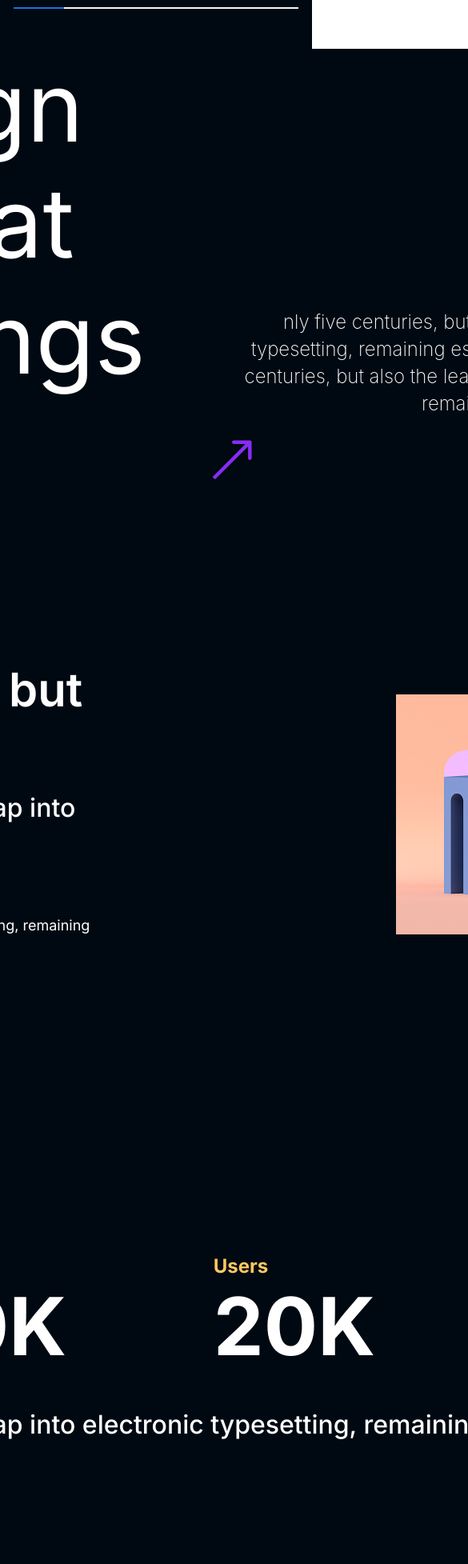
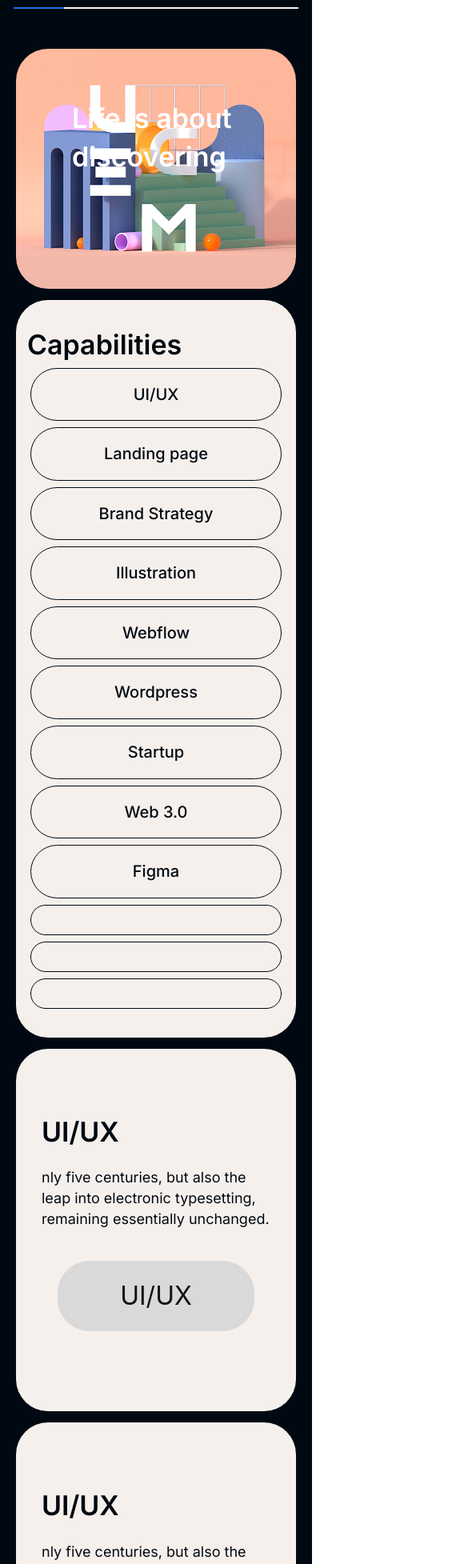
Before and after one commit to 70Ni/webapp, a React (Create React App) app: page / in a window 390 px wide. Shown: the part 25-1980 px from the top of the page at 80% size, 585 px wide, since content can reach past the window. Built offline with nearby package versions, Linux system fonts and the light colour scheme.

Commit message:
responsive layout

```diff
--- a/src/App.css
+++ b/src/App.css
@@ -14,3 +14,13 @@
 body {
   background-color: #000912;
 }
+@media only screen and (max-width: 1025px) {
+  .MainSec {
+    margin: 0px 40px;
+  }
+}
+@media only screen and (max-width: 425px) {
+  .MainSec {
+    margin: 0px 20px;
+  }
+}
--- a/src/App.js
+++ b/src/App.js
@@ -16,15 +16,15 @@ function App() {
     <div className="App">
       <Navigation />
       <div className='MainSec'>
-      <IntoSec />
-      <Brief />
-      <Achieve />
-      <Case />
-      <Projects />
-      <Capabilities />
-      <Clients />
-      <Feedback />
-      <Footer />
+      {/* <IntoSec /> */}
+        {/* <Brief /> */}
+         {/* <Achieve /> */}
+        {/* <Case /> */}
+        {/* <Projects /> */}
+        <Capabilities />
+        {/*<Clients />
+        <Feedback />
+        <Footer /> */}
       </div>
     </div>
   );
--- a/src/Section/Achievements/Achievemnt.css
+++ b/src/Section/Achievements/Achievemnt.css
@@ -26,3 +26,21 @@
   font-weight: 800;
   line-height: normal;
 }
+@media only screen and (max-width: 1025px) {
+  .ValueContainer {
+    flex-wrap: wrap;
+  }
+}
+@media only screen and (max-width: 514px) {
+  .Header {
+    font-size: 34px;
+  }
+  .ValueContainer {
+    justify-content: center;
+  }
+}
+@media only screen and (max-width: 425px) {
+  .ValueContainer {
+    justify-content: flex-start;
+  }
+}
--- a/src/Section/Brief/Brief.css
+++ b/src/Section/Brief/Brief.css
@@ -1,4 +1,3 @@
-
 .outerwrapper {
   display: flex;
   padding: 180px 0px;
@@ -8,10 +7,12 @@
 .left {
   max-width: 618px;
 }
-.Header,.subtxt,.para{
+.Header,
+.subtxt,
+.para {
   font-size: 58px;
   font-weight: 600;
-    font-family: 'Inter', Courier, monospace;
+  font-family: "Inter", Courier, monospace;
   color: white;
 }
 .subtxt {
@@ -26,4 +27,28 @@
 .Imag-Brief {
   width: 400px;
   height: Auto;
+  margin: 20px;
 }
+
+@media only screen and (max-width: 1025px) {
+  .outerwrapper {
+    flex-wrap: wrap-reverse;
+  }
+  .left {
+    max-width: max-content;
+  }
+  .Imag-Brief {
+    margin: 40px 0px;
+    width: 100%;
+  }
+}
+@media only screen and (max-width: 425px) {
+  .Imag-Brief {
+    width: 100%;
+  }
+}
+@media only screen and (max-width: 320px) {
+  .Imag-Brief {
+    width: 100%;
+  }
+}
--- a/src/Section/Capabilities/Capabilities.jsx
+++ b/src/Section/Capabilities/Capabilities.jsx
@@ -1,8 +1,10 @@
 import React from "react";
 import { Button } from "rsuite";
 import image from "../../Images/Img/Image.png";
+import 'rsuite/dist/rsuite.min.css';
+import '../../custom-theme.less';
+import "../Capabilities/Capability.css";
 
-import "../Capabilities/Capability.css";
 function Capabilities() {
   return (
     <div className="capabilites-outer">
@@ -36,13 +38,8 @@ function Capabilities() {
             nly five centuries, but also the leap into electronic typesetting,
             remaining essentially unchanged.
           </div>
-        </div>
-        <div className="categBox">
-          <div className="Header dark-txt">UI/UX</div>
-          <div className="para dark-txt">
-            nly five centuries, but also the leap into electronic typesetting,
-            remaining essentially unchanged.
-            <Button className= "Catebutton">UI/UX</Button>
+           <div className="buttoncontainte">
+            <Button appearance="" active className="Catebutton">UI/UX</Button>
           </div>
         </div>
         <div className="categBox">
@@ -51,6 +48,19 @@ function Capabilities() {
             nly five centuries, but also the leap into electronic typesetting,
             remaining essentially unchanged.
           </div>
+          <div className="buttoncontainte">
+            <Button appearance="" active className="Catebutton">UI/UX</Button>
+          </div>
+        </div>
+        <div className="categBox">
+          <div className="Header dark-txt">UI/UX</div>
+          <div className="para dark-txt">
+            nly five centuries, but also the leap into electronic typesetting,
+            remaining essentially unchanged.
+          </div>
+          <div className="buttoncontainte">
+            <Button className="Catebutton">UI/UX</Button>
+          </div>
         </div>
       </div>
     </div>
--- a/src/Section/Capabilities/Capability.css
+++ b/src/Section/Capabilities/Capability.css
@@ -6,8 +6,9 @@
     border-radius: 40px;
     width: fit-content;
     margin: 4px;
-    background-color: #FFC49D;
     color: #000912;
+    border: 1px solid #000912;
+
     font-weight: 500;
     font-family: 'Inter', Courier, monospace;
     font-size: 20px;
@@ -45,6 +46,55 @@
 .categorywrapr {
     display: flex;
 }
+.buttoncontainte {
+    display: flex;
+    justify-content: center;
+}
 .Catebutton {
-    padding: ;
+    padding: 34px 40px;
+    border-radius: 40px;
+    margin: 20px;
+    font-size: 32px;
+    width: 100%;
+    background-color: #8234E1;
+    color: white;
 }
+.Catebutton:hover {
+    color: white;
+    background-color: #000912;
+}
+.Catebutton::after {
+    background-color: #000912;
+}
+
+@media only screen and (max-width: 904px) {
+    .capbilitieswrapper,.categorywrapr {
+      flex-wrap: wrap;
+    }
+    .captagBox {
+        margin: 0px;
+    }
+    .categBox {
+        margin-right: 0px;
+    }
+    .capLeft {
+        width: 100%;
+    }
+    .capbox {
+        margin-bottom: 14px;
+        height: 300px;
+        width: 100%;
+    }
+    .capimgtxt {
+        rotate: 0deg;
+    }
+  }
+  @media only screen and (max-width: 584px) {
+    .captag {
+        width:100%;
+        text-align: center;
+    }
+    .captagBox {
+        padding: 32px 14px;
+    }
+  }
--- a/src/Section/Case/Case.css
+++ b/src/Section/Case/Case.css
@@ -51,11 +51,59 @@
   height: 40px;
 }
 .storyBxcontent {
+  display: grid;
+  gap: 10px;
+  grid-template-areas:
+    "storyheader ParaGrid ParaGrid"
+    "storyheader ParaGrid ParaGrid"
+    "Quotes ParaGrid ParaGrid";
+}
+
+@media only screen and (max-width: 1132px) {
+
+  .storyBxcontent {
     display: grid;
     gap: 10px;
     grid-template-areas:
-      "storyheader ParaGrid ParaGrid"
-      "storyheader ParaGrid ParaGrid"
-      "Quotes ParaGrid ParaGrid"
+      "storyheader storyheader storyheader"
+      "ParaGrid ParaGrid ParaGrid"
+      "Quotes Quotes Quotes";
+  }
+}
+@media only screen and (max-width: 880px) {
+  .case-outer-flex {
+    flex-wrap: wrap;
+  }
+  .OurStoryBox {
+    margin-top: 14px;
+  }
+  .caseLeft {
+    width: 100%;
+    padding-right: none;
+  }
+  .aboutUs {
+    width: 100%;
+  }
+  .case-image {
+    width: 100%;
+    height: 400px;
+    object-fit: cover;
+  }
 
+}
+
+@media only screen and (max-width: 425px) {
+  .case-image {
+    width: 100%;
+    height: 300px;
+    object-fit: cover;
   }
+  .storyBxcontent {
+    display: grid;
+    gap: 10px;
+    grid-template-areas:
+      "storyheader storyheader storyheader"
+      "ParaGrid ParaGrid ParaGrid"
+      "Quotes Quotes Quotes";
+  }
+}
--- a/src/Section/Projects/Projects.css
+++ b/src/Section/Projects/Projects.css
@@ -4,6 +4,7 @@
 .projectSelector {
     margin: 20px 0px;
 }
+
 
 .selectTxt {
     font-size: 32pt;
--- a/src/Sections/IntoSec.css
+++ b/src/Sections/IntoSec.css
@@ -1,7 +1,7 @@
 .IntroWrapper {
   display: flex;
   justify-content: space-between;
-    align-items:flex-end;
+  align-items: flex-end;
   color: white;
   height: 100%;
 }
@@ -9,7 +9,7 @@
   min-width: 770px;
 }
 .IntroTXT {
-    font-family: 'Inter', Courier, monospace;
+  font-family: "Inter", Courier, monospace;
   font-size: 120px;
   line-height: 145px;
 }
@@ -19,13 +19,12 @@
   line-height: 34px;
   font-weight: 200;
   text-align: right;
-
 }
 .IntrigtbotFlex {
   display: flex;
   justify-content: space-between;
+  align-items: center;
   margin-top: 28px;
-
 }
 .IntrBotLT {
   display: flex;
@@ -38,9 +37,32 @@
   height: 50px;
 }
 .IntrRTtxt {
-    font-family: 'Inter', Courier, monospace;
+  font-family: "Inter", Courier, monospace;
   font-size: 32px;
-    color: #862DF4;
+  color: #862df4;
   font-weight: 500;
   text-align: right;
 }
+
+@media only screen and (max-width: 1241px) {
+  .LeftInt {
+    min-width: auto;
+  }
+  .IntrigtTop {
+    text-align: left;
+  }
+}
+@media only screen and (max-width: 1025px) {
+  .IntroWrapper {
+    flex-wrap: wrap;
+  }
+}
+@media only screen and (max-width: 426px) {
+    .IntroTXT {
+      font-size: 80px;
+      line-height: 97px;
+    }
+    .IntrigtbotFlex {
+        align-items: center;
+    }
+  }
--- /dev/null
+++ b/src/custom-theme.less
@@ -0,0 +1 @@
+@primary-color: #00bcd4;
```
Lines whose indentation alone changed are shown as unchanged.
